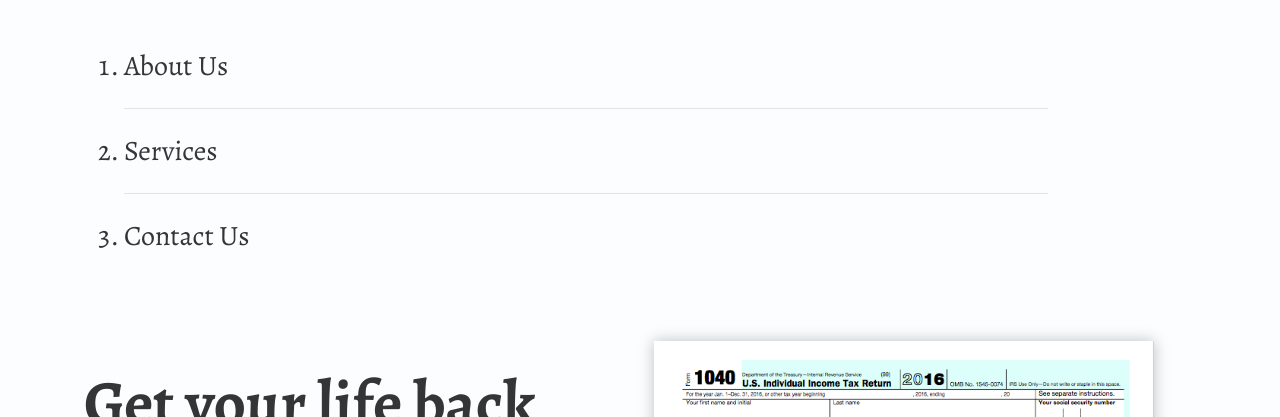
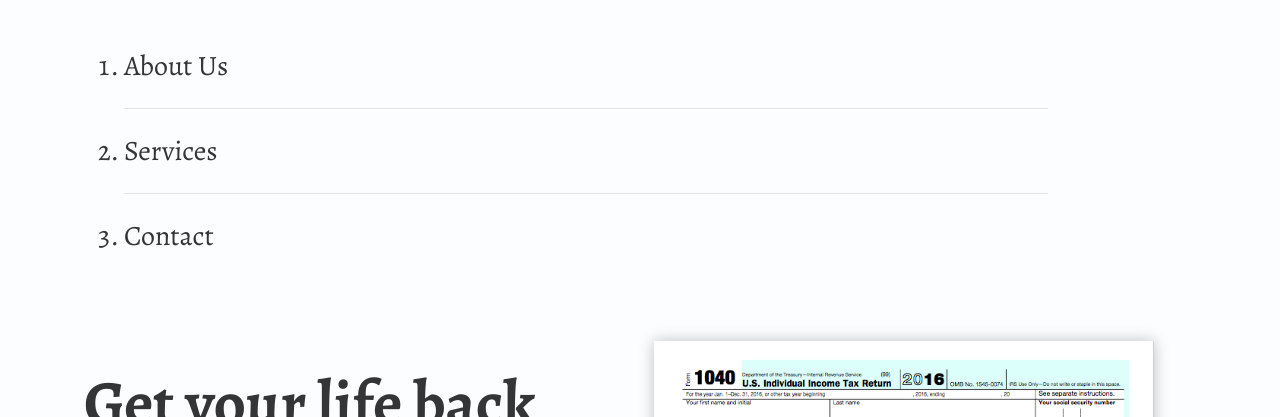
Before and after one commit to jimthoburn/ellerd, a Jekyll site: the page built from index.md, in a window 1280 px wide. Shown: the part 790-1207 px from the top of the page. Built offline with Jekyll 4.4.1, drawn with Linux system fonts in a browser that asks for light colours.

Commit message:
Get fonts working

```diff
--- a/_layouts/default.html
+++ b/_layouts/default.html
@@ -4,7 +4,7 @@
   <meta charset="utf-8" />
   <meta name="viewport" content="width=device-width, initial-scale=1.0" />
   <title>{{ page.title }}</title>
-  <link href="http://fonts.googleapis.com/css?family=Alegreya:900italic,400italic,700italic,400,700,900" rel="stylesheet" type="text/css" />
+  <link href="https://fonts.googleapis.com/css?family=Alegreya:900italic,400italic,700italic,400,700,900" rel="stylesheet" type="text/css" />
   <style>
     body {
       background: rgb(251, 253, 255); /* Almost white */
@@ -66,6 +66,10 @@
       padding-left: 1.25em;
       color: inherit;
       text-decoration: none;
+    }
+    header a {
+    	color: inherit;
+    	text-decoration: none;
     }
 
     @media (min-width: 25em) {
--- a/index.md
+++ b/index.md
@@ -7,7 +7,7 @@ Ellerd’s goal is to give you what you need to run your business without the st
 <ol class="link-list">
   <li><a href="/about">About Us</a></li>
   <li><a href="/services">Services</a></li>
-  <li><a href="/contact">Contact Us</a></li>
+  <li><a href="/contact">Contact</a></li>
 </ol>
 
 <figure>
```
Also changed, not shown: other parts of _layouts/default.html (+1 -1 lines).
